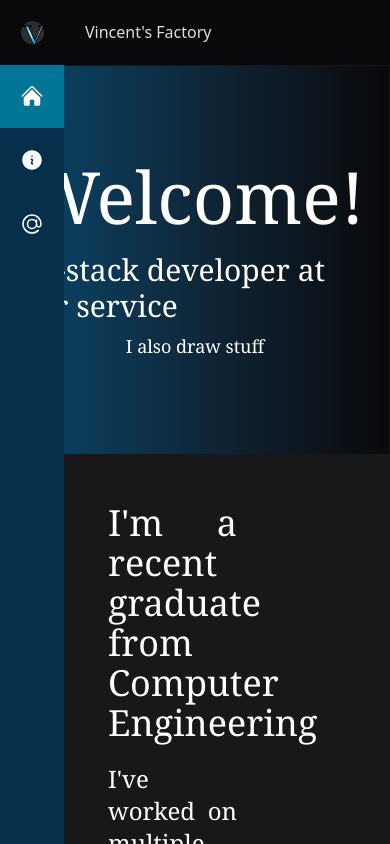
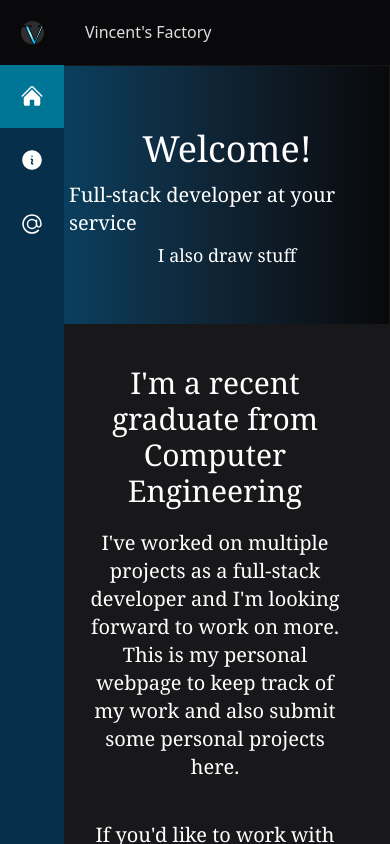
Before and after one commit to VicenteValenzuelaMartinez/vicentevalenzuelamartinez.github.io, a React (Vite) app: page / in a window 390 px wide. Built offline with nearby package versions, Linux system fonts and the light colour scheme.

Commit message:
Responsive Design for HomePage

```diff
--- a/src/component/ProjectCard.tsx
+++ b/src/component/ProjectCard.tsx
@@ -48,11 +48,11 @@ const ProjectCard = ({ projectKey }: ProjectCardProps) => {
   }, [imagePaths.length]);
 
   return (
-    <div className="flex flex-col gap-4 p-4 bg-zinc-700 rounded-xl shadow">
-      <div className="flex flex-col lg:flex-row gap-4">
+    <div className="flex flex-col gap-4 md:p-4 p-1 bg-zinc-700 rounded-xl shadow">
+      <div className="flex flex-col lg:flex-row md:gap-4 gap-1">
         <div className="flex-1 p-5 bg-zinc-900 rounded-xl">
           <h3 className="text-2xl font-bold">{project.Title}</h3>
-          <p className="text-xl mt-2 text-gray-100 text-justify">{project.About}</p>
+          <p className="text-xl mt-2 text-gray-100 md:text-justify">{project.About}</p>
         </div>
             {imagePaths.length>0?
         <div className="flex-1 relative overflow-hidden rounded-lg bg-zinc-900 p-5 h-100">
@@ -70,7 +70,7 @@ const ProjectCard = ({ projectKey }: ProjectCardProps) => {
             <div className="text-2xl flex flex-wrap justify-start">
         {t("Home.TecUsed")}
       </div>
-      <div className="flex flex-wrap justify-start gap-10 p-7 bg-zinc-900">
+      <div className="flex flex-wrap justify-start gap-10 md:p-7 p-5 bg-zinc-900">
         {techList.map((techKey) => {
           const tech = techInfo.Technologies[techKey];
           if (!tech) return null;
--- a/src/pages/Home.tsx
+++ b/src/pages/Home.tsx
@@ -14,11 +14,13 @@ function Home() {
 
   return (
     <>
-      <div className="flex justify-center items-center h-1/2 pt-10 border border-neutral-900 bg-gradient-to-r from-sky-900 to-zinc-950">
+      <div className="flex justify-center items-center md:h-2/3 h-1/3 pt-10 border border-neutral-900 bg-gradient-to-r from-sky-900 to-zinc-950">
         <div className="flex flex-wrap">
-          <div className="flex flex-col items-center">
-            <div className="text-7xl font-serif pb-5">{t("Home.Headline")}</div>
-            <div className="text-3xl font-serif pb-2">
+          <div className="flex flex-col items-center pl-16">
+            <div className="md:text-7xl text-4xl font-serif md:pb-5 p-2">
+              {t("Home.Headline")}
+            </div>
+            <div className="md:text-3xl text-xl font-serif md:pb-2 p-1">
               {t("Home.Subtitle")}
             </div>
             <div className="text-lg font-serif pb-10">
@@ -27,24 +29,24 @@ function Home() {
           </div>
         </div>
       </div>
-      <div className="h-1/2 pt-10">
-        <div className="pl-25 flex flex-wrap">
-          <div className="flex flex-col w-1/2 text-justify p-2  font-serif">
-            <div className="text-4xl pb-5">{t("Home.Intro")}</div>
-            <span className="text-2xl">{t("Home.Intro2")}</span>
-            <span className="text-2xl pb-10">{t("Home.Intro3")}</span>
-            <span className="text-2xl pb-3">{t("Home.Intro4")}</span>
-            <Link to="/contact" className="text-blue-400 text-2xl pb-10">
+      <div className="md:pl-16 px-10">
+        <div className="flex flex-wrap">
+          <div className="flex flex-col md:text-justify text-center md:p-10 pl-10 py-10 font-serif">
+            <div className="md:text-4xl text-3xl md:text-left pb-5">{t("Home.Intro")}</div>
+            <span className="md:text-2xl text-xl">{t("Home.Intro2")}</span>
+            <span className="md:text-2xl text-xl pb-10">{t("Home.Intro3")}</span>
+            <span className="md:text-2xl text-xl pb-3">{t("Home.Intro4")}</span>
+            <Link to="/contact" className="text-blue-400 md:text-2xl pb-10 text-xl">
               {t("About.ContactMe")}
             </Link>
-            <div className="text-2xl">{t("Home.Intro5")}</div>
+            <div className="md:text-2xl text-xl">{t("Home.Intro5")}</div>
           </div>
         </div>
       </div>
       <div className="h-10">
-        <div className="px-25 py-10 flex flex-wrap border border-neutral-900 bg-gradient-to-l from-purple-950 to-zinc-950">
+        <div className="md:px-25 pl-16 py-10 flex flex-wrap border border-neutral-900 bg-gradient-to-l from-purple-950 to-zinc-950">
           <div className="flex flex-col flex-1 gap-10  font-serif ">
-            <span className="text-3xl">{t("Home.ProjectsIntro")}: </span>
+            <span className="md:text-3xl text-2xl">{t("Home.ProjectsIntro")}: </span>
             {projectKeys.map((key) => (
               <ProjectCard key={key} projectKey={key} />
             ))}{" "}
```
